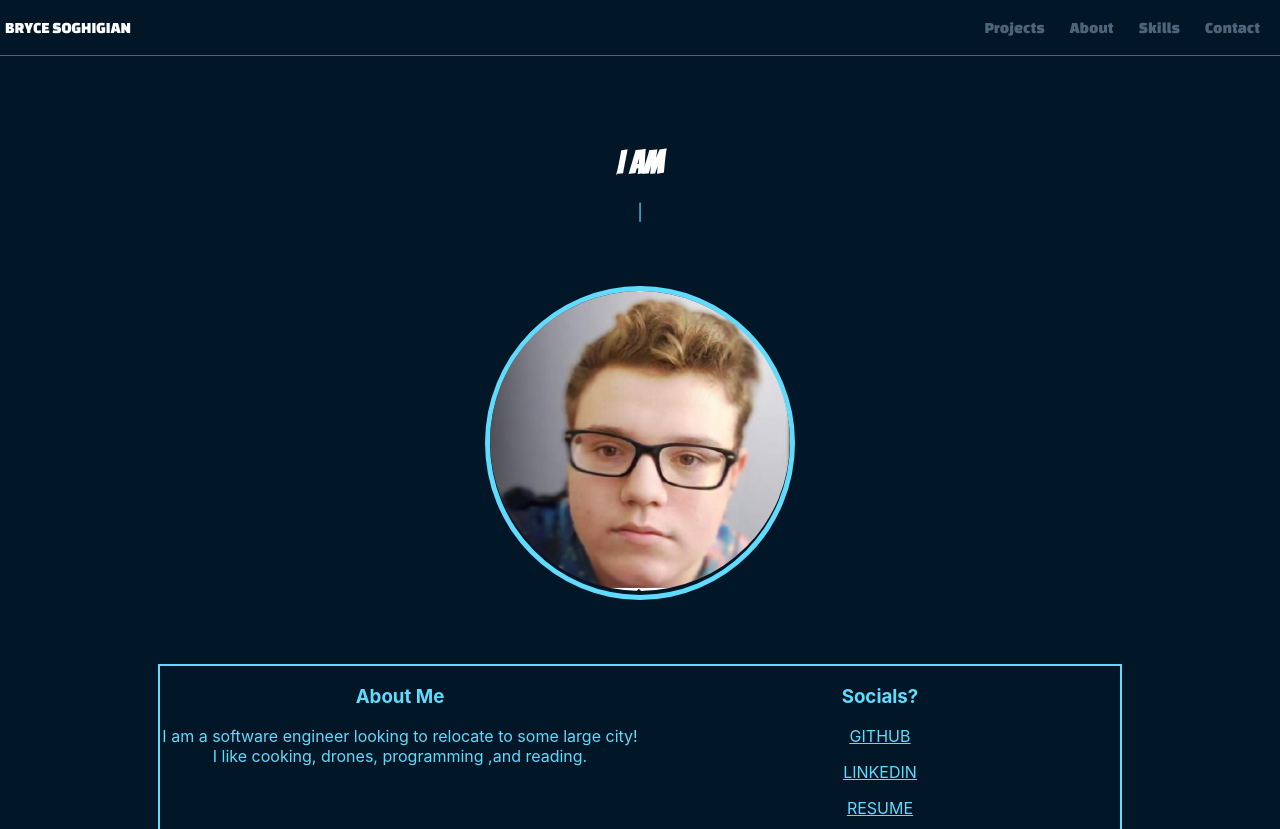
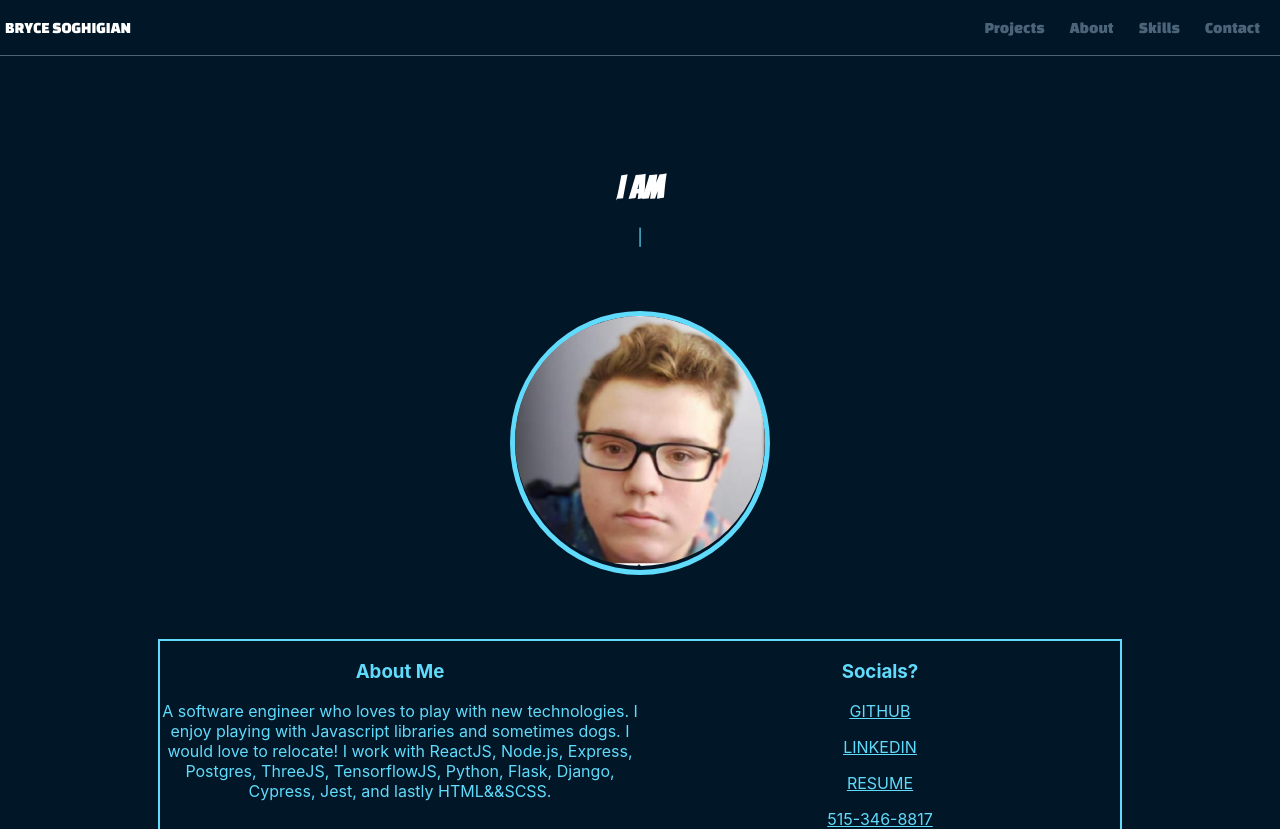
Before and after one commit to Bryce-Soghigian/frontend-portfolio, a React (Create React App) app: page /About in a window 1280 px wide. Shown: the top 829 px of the page. Built offline with nearby package versions, Linux system fonts and the light colour scheme.

Commit message:
added changes career coach asked me to do

```diff
--- a/src/Components/About Me/About.js
+++ b/src/Components/About Me/About.js
@@ -26,8 +26,8 @@
 /*
 object-fit:cover; */
 
-width:300px;
-height:300px;
+width:250px;
+height:250px;
 border-radius:50%;
 
 `
@@ -39,8 +39,10 @@
 const AboutDiv = styled.div`
 border:solid #61DBFB 2px;
 
-
-height:35vh;
+@media(min-width:750px){
+    height: 35vh;
+}
+height:49vh;
 width:75vw;
 display:flex;
 
@@ -114,7 +116,7 @@
                 <AboutDiv>
                     <AboutLeft>
                                     <H3>About Me</H3>
-                            <p>I am a software engineer looking to relocate to some large city! I like cooking, drones, programming ,and reading.</p>
+                            <p>A software engineer who loves to play with new technologies. I enjoy playing with Javascript libraries and sometimes dogs. I would love to relocate! I work with ReactJS, Node.js, Express, Postgres, ThreeJS, TensorflowJS, Python, Flask, Django, Cypress, Jest, and lastly HTML&&SCSS.</p>
                     </AboutLeft>
                     <AboutRight>
                         <H3>Socials?</H3>
```
